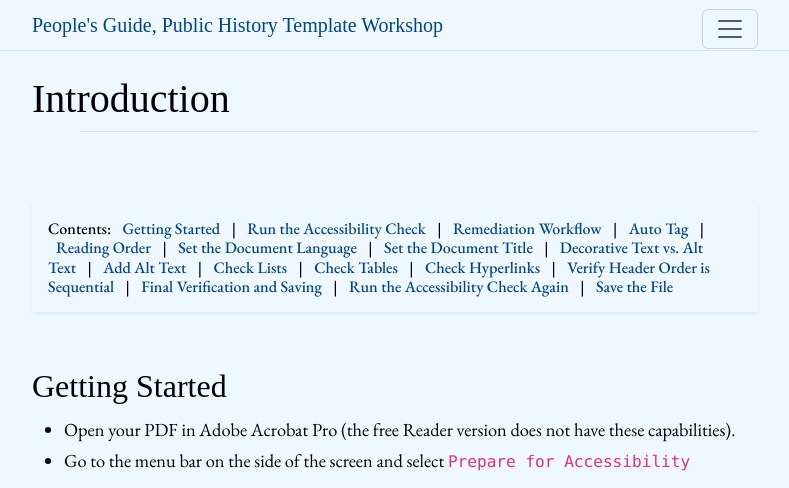
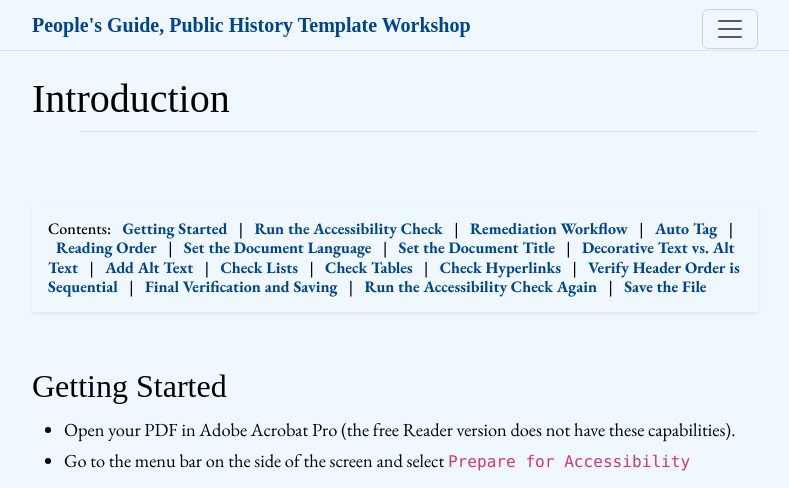
Before and after one commit to thecdil/peoples_guide, a Jekyll site: the page built from content/1_intro.md, in a window 1280 px wide. Shown: the top 488 px of the page, without its empty margins (245-1034 px from the left). Built offline with Jekyll 4.4.1, drawn with Linux system fonts in a browser that asks for light colours; some web fonts are replaced; grey boxes are pictures that could not be loaded.

Commit message:
bold links

```diff
--- a/assets/css/styles.scss
+++ b/assets/css/styles.scss
@@ -24,27 +24,34 @@ h1, h2, h3, h4, h5, h6 {
   color: #00448c; /* Set the color of the symbol */
 }
 
+// SCSS variables
+ $nav-pills: #00448c;
+ $text-color: #000000 !default;
+ $link-color: #00448c !default;
+ $base-font-size: 1.15rem;
+ $container-max: 750px;
+
+// Combined body styles
 body {
   font-family: 'EB Garamond', sans-serif;
-  color: #212121;
-  font-size: 1.15rem;
+  color: $text-color;
+  font-size: $base-font-size;
   line-height: 1.7;
-}
-
-body {
   background-color: #F0F8FF;
 }
 
-// set color for footer nav buttons (optional!)
-$nav-pills: #00448c;
+// Bold link styling
+a {
+  font-weight: bold;
+  color: $link-color;
+  text-decoration: none; // Optional: removes underline
 
-// Tweak body text and link color (optional!)
-$text-color: #000000 !default;
-$link-color: #00448c !default;
-$base-font-size: 1.15rem;
-
-// limit container size to make reading easier (optional!)
-$container-max: 750px;
+  // Optional: Add hover effect
+  &:hover {
+    text-decoration: underline;
+    color: darken($link-color, 10%);
+  }
+}
 
 // Import partials.
 @import
```
